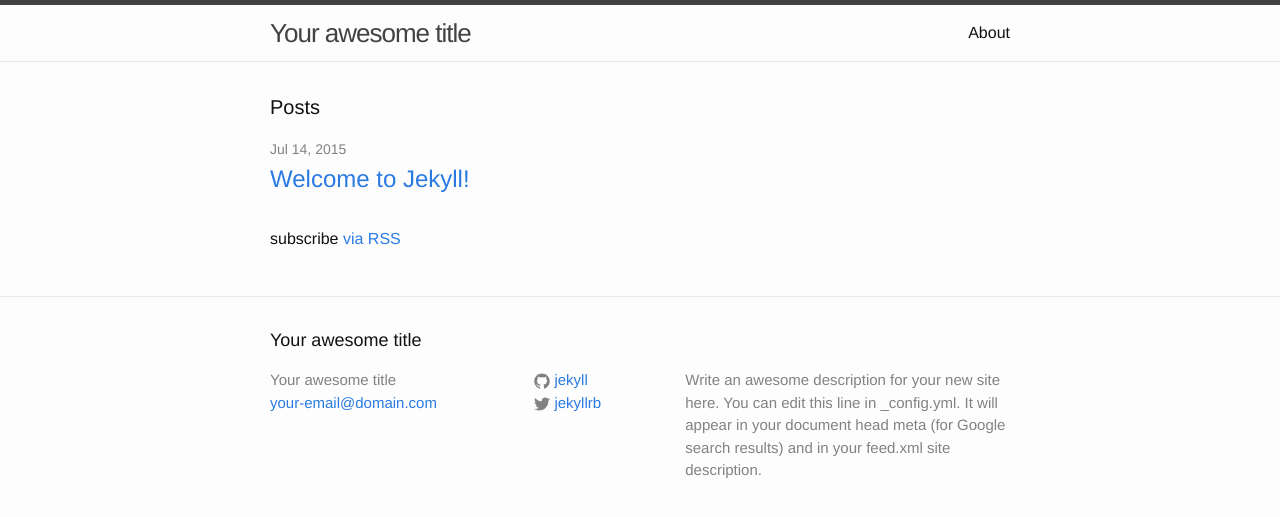
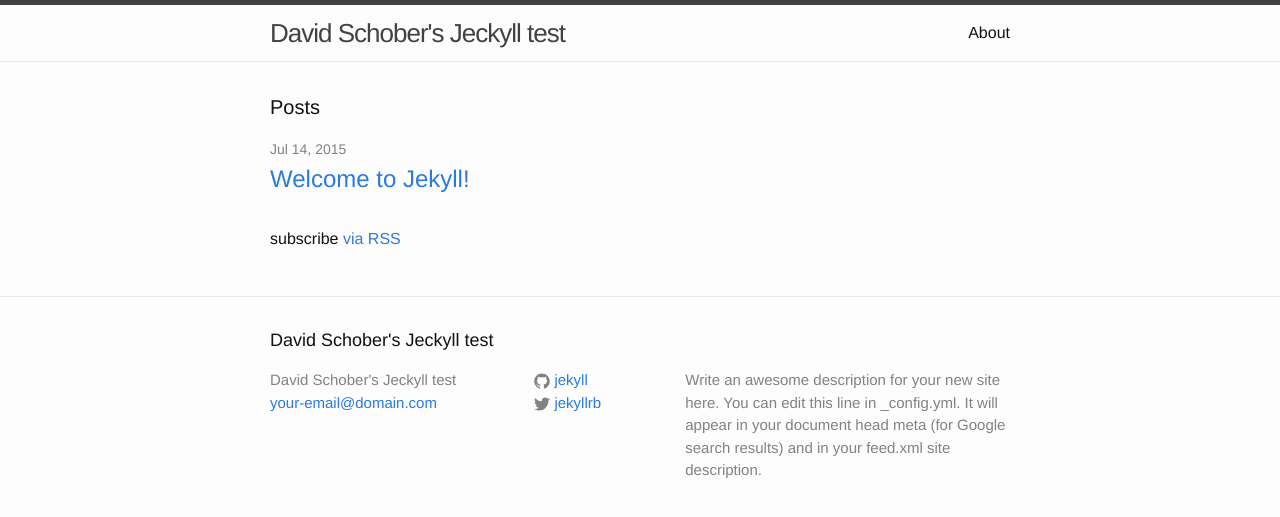
Before and after one commit to davidschober/davidschober.github.io, a Jekyll site: the page built from index.html, in a window 1280 px wide. Shown: the top 517 px of the page. Built offline with Jekyll 4.4.1, drawn with Linux system fonts in a browser that asks for light colours.

Commit message:
tweaked setting

```diff
--- a/_config.yml
+++ b/_config.yml
@@ -1,5 +1,5 @@
 # Site settings
-title: Your awesome title
+title: David Schober's Jeckyll test
 email: your-email@domain.com
 description: > # this means to ignore newlines until "baseurl:"
   Write an awesome description for your new site here. You can edit this
```
